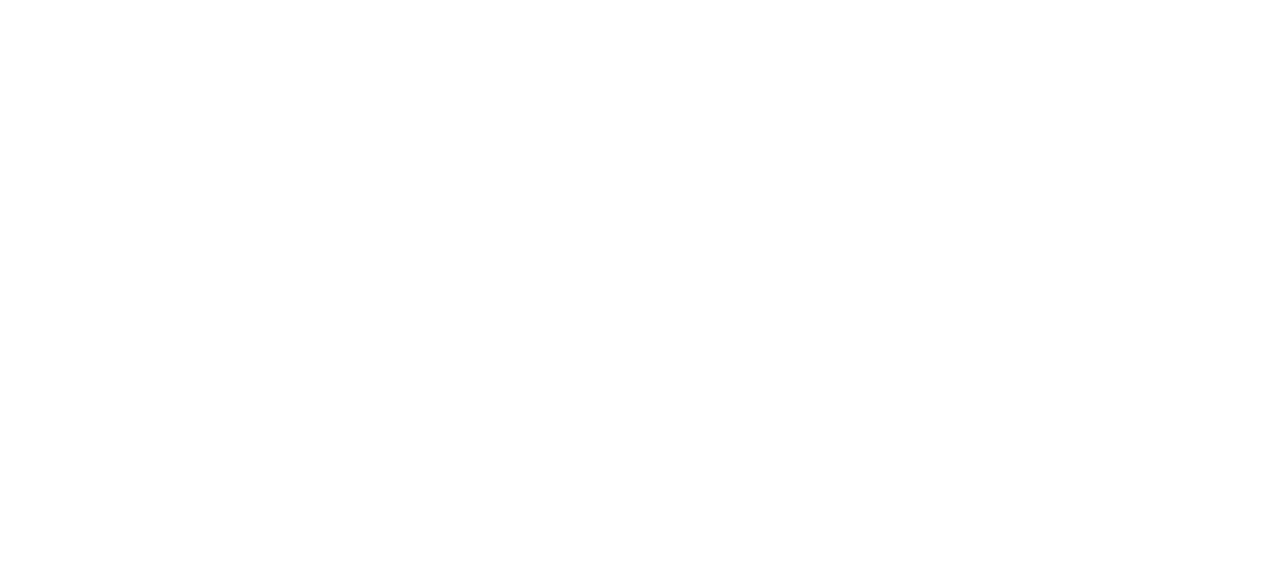
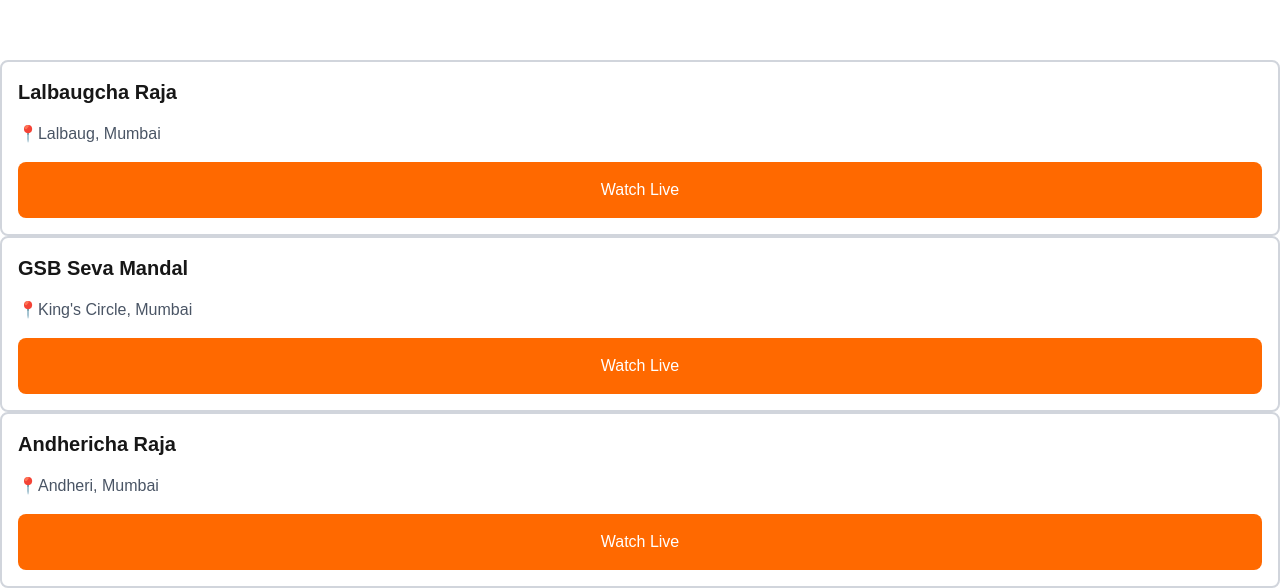
Before and after one commit to swapniltatkare01/ganesh-darshan-live, a Next.js app: page / in a window 1280 px wide. Shown: the part 832-1420 px from the top of the page. Before the commit the page ends 892 px from the top, so only its background shows below. Built offline with nearby package versions, Linux system fonts and the light colour scheme.

Commit message:
Create reusable MandalCard component with props

```diff
--- /dev/null
+++ b/app/components/MandalCard.js
@@ -0,0 +1,11 @@
+import Button from "./Button";
+export default function MandalCard(props){
+    return(
+        <div className="flex flex-col gap-4 border-2 border-gray-300 rounded-lg p-4 ">
+            <h1 className="text-xl font-bold">{props.name}</h1>
+            <p className="text-gray-600" >📍{props.location}</p>
+            <Button text="Watch Live"/>
+
+        </div>
+    );
+}
--- a/app/page.js
+++ b/app/page.js
@@ -1,12 +1,27 @@
 
 import Hero from "./components/Hero";
 import Navbar from "./components/Navbar";
+import MandalCard from "./components/MandalCard";
 export default function Home() {
   return (
 
     <div >
       <Navbar />
       <Hero />
+      <MandalCard
+  name="Lalbaugcha Raja"
+  location="Lalbaug, Mumbai"
+/>
+
+<MandalCard
+  name="GSB Seva Mandal"
+  location="King's Circle, Mumbai"
+/>
+
+<MandalCard
+  name="Andhericha Raja"
+  location="Andheri, Mumbai"
+/>
 
     </div>
   );
```
